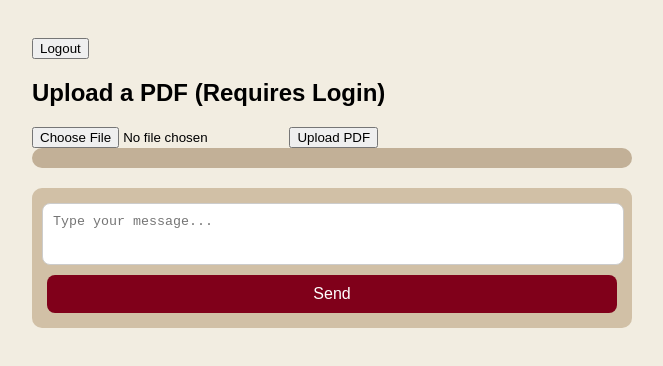
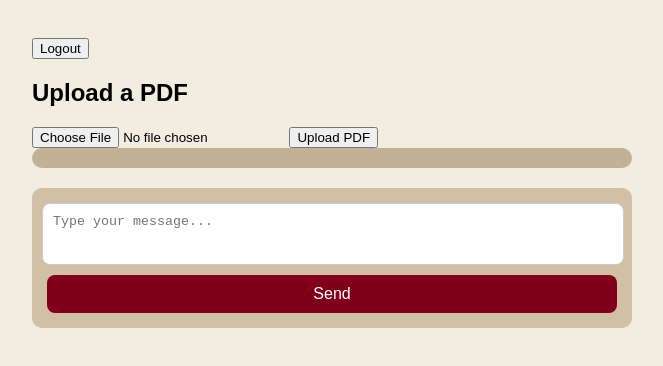
Before and after one commit to LanceSantana/Project-Navigator, a plain HTML site: page main.html in a window 1280 px wide. Shown: the part 60-426 px from the top of the page, without its empty margins (308-971 px from the left). Drawn offline with Linux system fonts and the light colour scheme.

Commit message:
Text bubbles rewrite-3

```diff
--- a/main.html
+++ b/main.html
@@ -14,7 +14,7 @@
         <button onclick="logout()">Logout</button>
 
         <!-- PDF Upload Section -->
-        <h2>Upload a PDF (Requires Login)</h2>
+        <h2>Upload a PDF</h2>
         <input type="file" id="pdfInput">
         <button onclick="uploadPDF()">Upload PDF</button>
 
```
